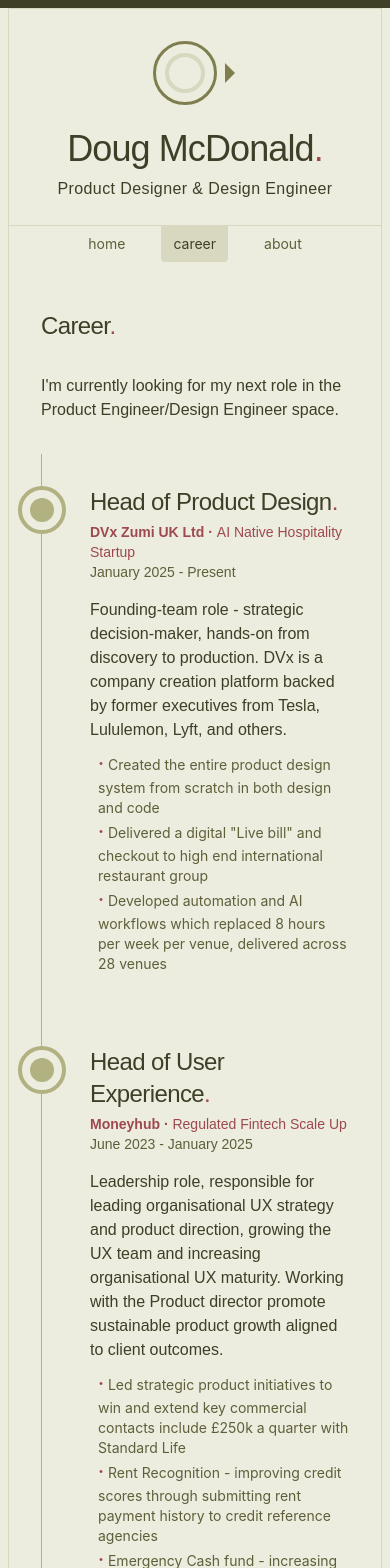
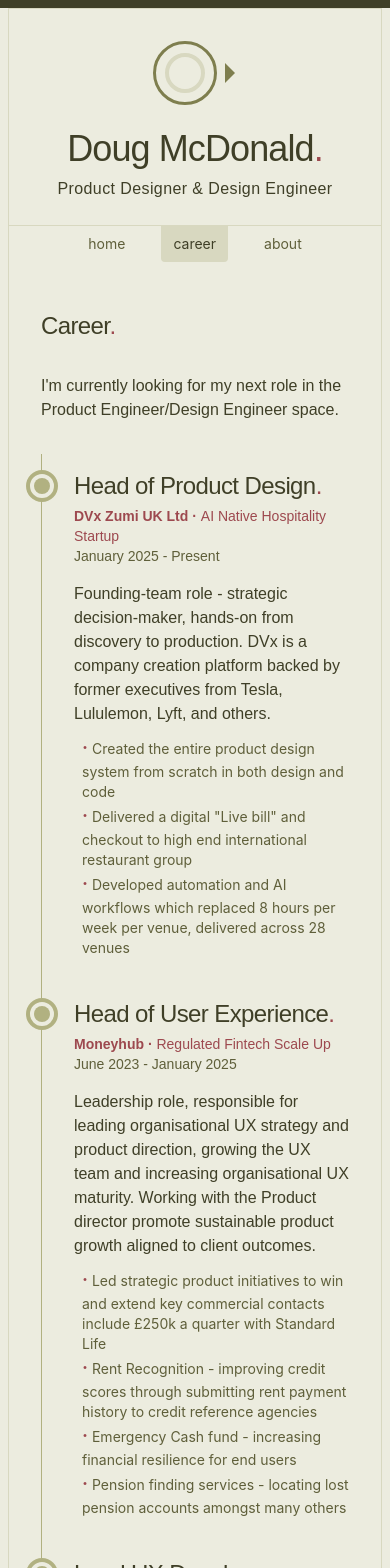
Before and after one commit to dougajmcdonald/dougmcdonald.co.uk-v2, a React (Vite) app: page /career in a window 390 px wide. Shown: the top 1568 px of the page. Built offline with nearby package versions, Linux system fonts and the light colour scheme.

Commit message:
mobile sizing tweaks

```diff
--- a/src/components/Role.tsx
+++ b/src/components/Role.tsx
@@ -4,8 +4,8 @@
 
 export function TimePoint() {
   return (
-    <div className="border-primary-400 bg-primary-100 -ml-6 flex size-12 shrink-0 items-center justify-center rounded-full border-4">
-      <div className="bg-primary-400 size-6 rounded-full"></div>
+    <div className="border-primary-400 bg-primary-100 -ml-4 flex size-8 shrink-0 items-center justify-center rounded-full border-4 sm:-ml-6 sm:size-12">
+      <div className="bg-primary-400 size-4 rounded-full sm:size-6"></div>
     </div>
   )
 }
@@ -20,9 +20,9 @@
 
 export function Role({ title, dates, company, industry, children }: RoleProps) {
   return (
-    <section className="border-primary-400 flex border-l py-8">
+    <section className="border-primary-400 flex border-l py-4 sm:py-8">
       <TimePoint />
-      <div className="ml-6 flex flex-col">
+      <div className="ml-4 flex flex-col sm:ml-6">
         <Heading level={3}>{title}</Heading>
         <Text tone="accent" size="sm" className="mt-1" weight="medium">
           {company}
--- a/src/pages/Career.tsx
+++ b/src/pages/Career.tsx
@@ -178,7 +178,7 @@
           </Text>
         </Role>
         <Role
-          title="BSc (Hons) Computer science"
+          title="BSc (Hons) Computer Science"
           dates="Sep 2002 - July 2005"
           company="UWA (University of Wales, Aberystwyth)"
         >
```
Also changed, not shown: src/components/headshot.png (deleted).
